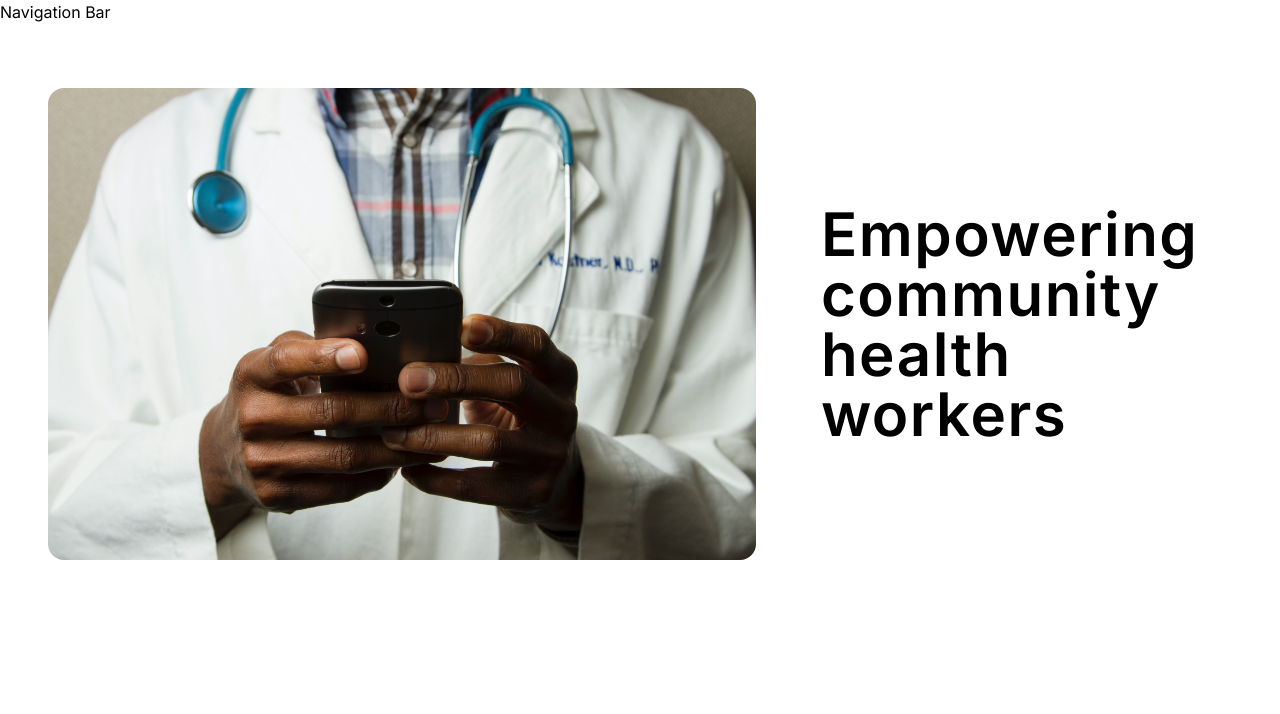
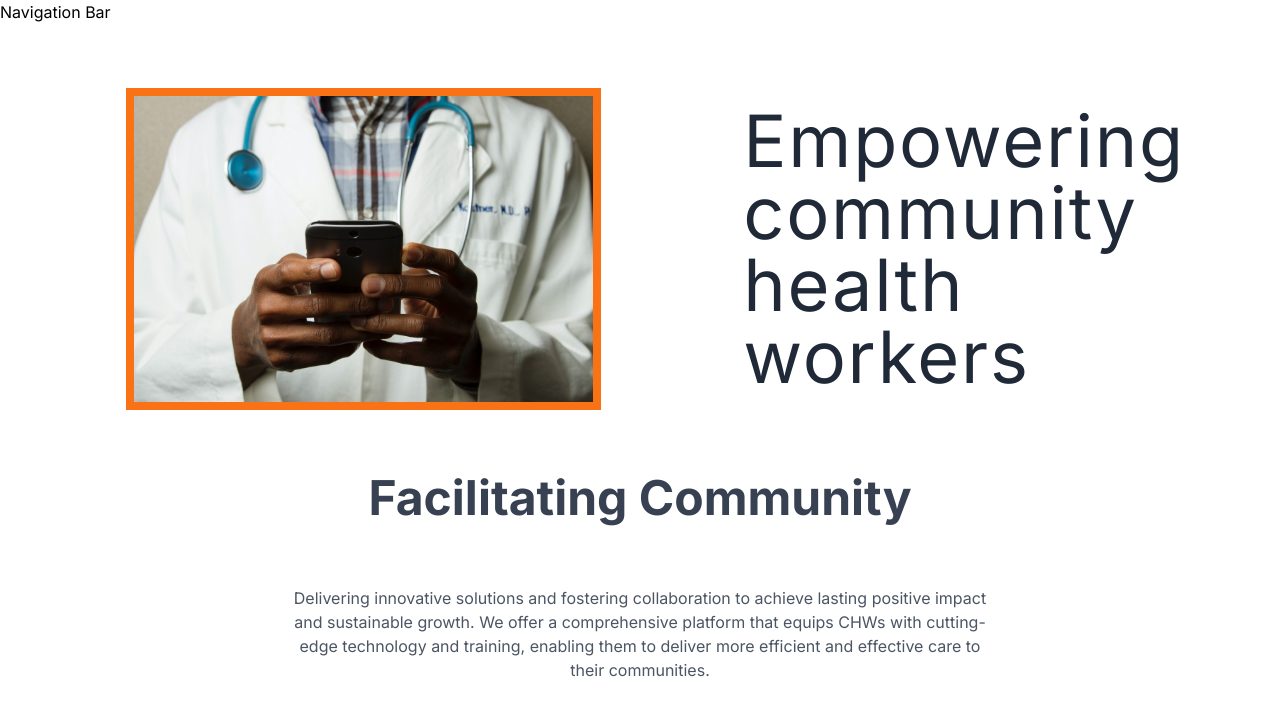
Before and after one commit to SamuelLo1/ChatCHW_Web, a Next.js app: page / in a window 1280 px wide. Shown: the top 714 px of the page. Built offline with nearby package versions, Linux system fonts and the light colour scheme.

Commit message:
Design changes

```diff
--- a/app/(landing)/page.tsx
+++ b/app/(landing)/page.tsx
@@ -20,14 +20,14 @@ const HomePage = () => {
       <div className="flex items-center justify-evenly">
         {/*SlideShow*/ }
 
-        <div className="max-w-[800px] h-[600px] py-16 px-4">
+        <div className="max-w-[650px] h-[450px] py-16 px-4 ">
 
             <Image
             src={slides[1].url}
-            height={800}
-            width={600}
+            height={600}
+            width={400}
             alt = "image"
-            className='w-full h-full rounded-2xl bg-center bg-cover duration-500'
+            className=' border-8 border-orange-500 w-full h-full bg-center bg-cover duration-500 '
 
           />
 
@@ -35,9 +35,21 @@ const HomePage = () => {
 
 
         <div className="align-middle flex-wrap ml-4 w-4/12 overflow-wrap " >
-           <h1 className="font-semibold	text-6xl tracking-wide">Empowering community health workers</h1>
+           <h1 className="	text-7xl tracking-wide text-gray-800 ">Empowering community health workers</h1>
         </div>
 
+
+      </div>
+      <div className ="w-full ">
+          <section className="text-center px-36 text-5xl font-bold text-gray-700">
+            <h1> Facilitating Community</h1>
+          </section>
+
+          <section className="text-gray-600 text-center py-16 px-72 flex-wrap ">
+            <p>Delivering innovative solutions and fostering collaboration to achieve lasting positive impact and sustainable growth.
+              We offer a comprehensive platform that equips CHWs with cutting-edge technology and training, enabling them to deliver
+              more efficient and effective care to their communities.</p>
+          </section>
       </div>
     </div>
 
```
